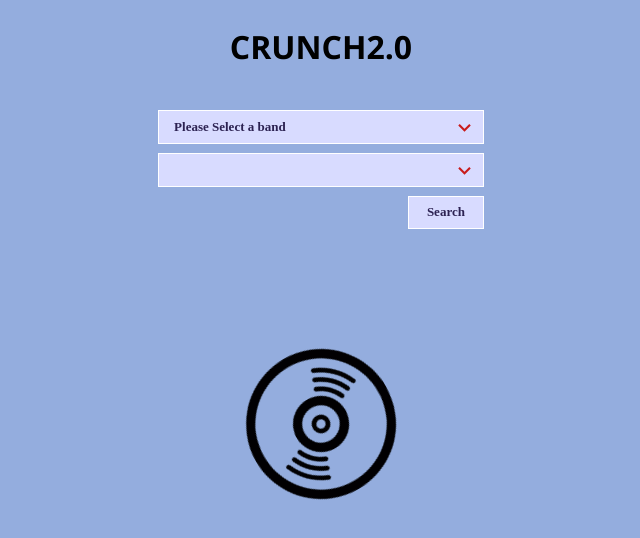
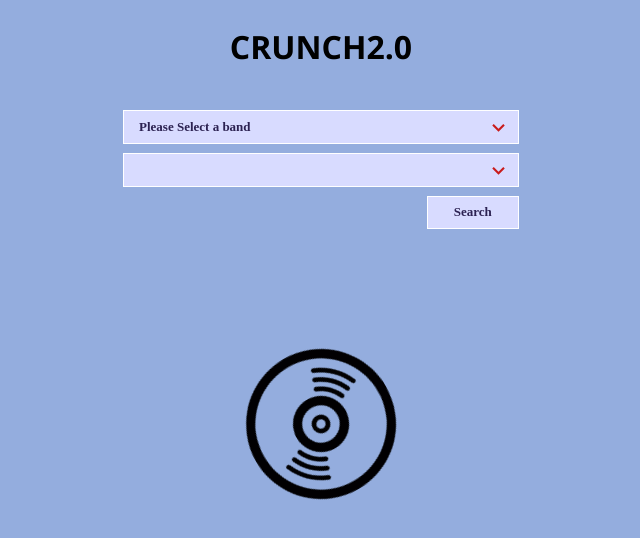
Before and after one commit to jacobg1/concert-search, a React (Create React App) app: page / in a window 1280 px wide. Shown: the top 538 px of the page, without its empty margins (319-959 px from the left). Built offline with nearby package versions, Linux system fonts and the light colour scheme; a web font is replaced by a local one.

Commit message:
working on responsiveness tablet and desktop

```diff
--- a/src/components/styles/HomeContainer.module.scss
+++ b/src/components/styles/HomeContainer.module.scss
@@ -16,6 +16,7 @@
   text-align: left;
   padding-bottom: 25px;
   display: block;
+  max-width: 900px;
   // border-top: 1px solid black;
   @include breakpoint(768px) {
     // color: blue;
@@ -37,7 +38,7 @@
     margin-bottom: 10px;
     color: #000000;
     cursor: pointer;
-    max-width: 420px;
+    // max-width: 420px;
     @include breakpoint(768px) {
       margin-bottom: 20px;
     }
@@ -66,16 +67,19 @@
   width: 38px;
   position: absolute;
   z-index: 1;
-  top: 203px;
+  top: -34px;
   cursor: pointer;
 }
-
-.leftArrow {
-  left: 1%;
+.rightArrow {
+  top: -66px;
 }
 
+.leftArrow,
 .rightArrow {
-  left: 1%;
+  left: 2%;
+  @include breakpoint(777px) {
+    left: 25px;
+  }
 }
 
 .recordHolder {
@@ -135,3 +139,9 @@
 //     background-color: #dde1ff;
 //   }
 // }
+.homeContainer {
+  width: 100%;
+  max-width: 900px;
+  margin: 0 auto;
+  position: relative;
+}
--- a/src/components/styles/IndividualConcert.module.scss
+++ b/src/components/styles/IndividualConcert.module.scss
@@ -1,3 +1,5 @@
+@import './breakpoints.scss';
+
 .leftArrow,
 .rightArrow {
   // width: 15px;
@@ -39,6 +41,9 @@
     text-align: left;
     font-size: 15px;
     margin-top: 5px;
+    @include breakpoint(768px) {
+      text-align: center;
+    }
   }
 }
 
@@ -81,3 +86,8 @@
 .active {
   font-weight: 800 !important;
 }
+.mainContainer {
+  width: 100%;
+  max-width: 900px;
+  margin: 0 auto;
+}
--- a/src/components/styles/SelectList.module.scss
+++ b/src/components/styles/SelectList.module.scss
@@ -1,3 +1,5 @@
+@import './breakpoints.scss';
+
 #dropDown {
   margin-top: 26px;
   text-align: right;
@@ -32,7 +34,9 @@
   padding-top: 11px;
   max-width: 362px;
   margin: 0 auto;
-
+  @include breakpoint(768px) {
+    max-width: 440px;
+  }
   span {
     font-family: 'Sarabun';
     font-weight: 800;
```
